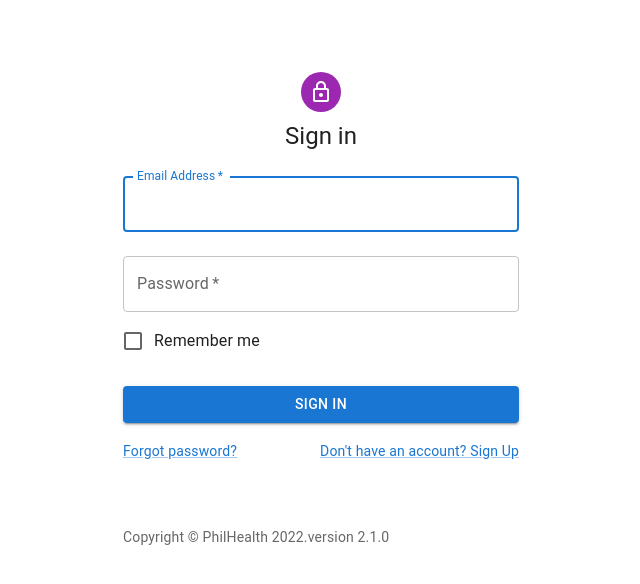
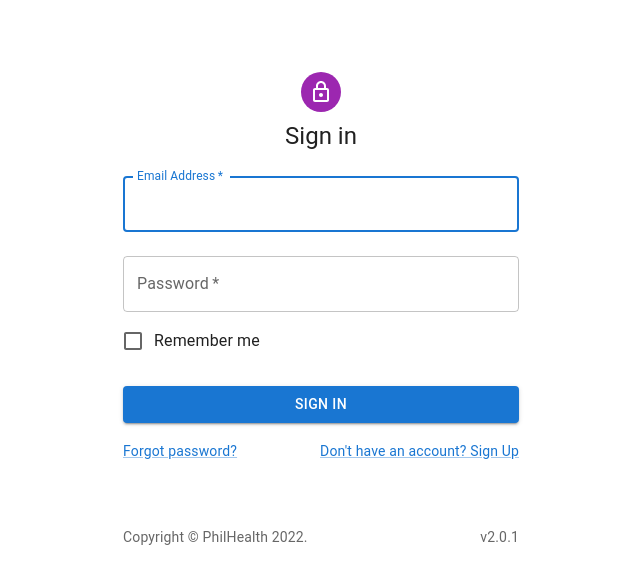
Before and after one commit to charlesCaballero/pwms-app, a Next.js app: page /auth/login in a window 1280 px wide. Shown: the top 584 px of the page, without its empty margins (319-959 px from the left). Built offline with nearby package versions, Linux system fonts and the light colour scheme.

Commit message:
Added app-version.json file

```diff
--- a/Gruntfile.js
+++ b/Gruntfile.js
@@ -10,7 +10,7 @@ module.exports = function (grunt) {
     },
     bump: {
       options: {
-        files: ["package.json"],
+        files: ["pages/app-version.json"],
         updateConfigs: [],
         commit: true,
         commitMessage: "Release v%VERSION%",
--- /dev/null
+++ b/pages/app-version.json
@@ -0,0 +1,4 @@
+{
+  "name": "pwms-v2-app",
+  "version": "2.0.1"
+}
--- a/pages/auth/login/index.tsx
+++ b/pages/auth/login/index.tsx
@@ -13,13 +13,16 @@ import Typography from "@mui/material/Typography";
 import Container from "@mui/material/Container";
 import { createTheme, ThemeProvider } from "@mui/material/styles";
 
+import AppVersion from "../../app-version.json";
+
 function Copyright(props: any) {
   return (
     <Box display={"flex"} flexDirection={"row"}>
       <Typography
         variant="body2"
         color="text.secondary"
-        align="center"
+        align="left"
+        flexGrow={1}
         {...props}
       >
         {"Copyright © PhilHealth "}
@@ -29,10 +32,10 @@ function Copyright(props: any) {
       <Typography
         variant="body2"
         color="text.secondary"
-        align="center"
+        align="right"
         {...props}
       >
-        {"version 2.1.0"}
+        v{AppVersion.version}
       </Typography>
     </Box>
   );
```
Also changed, not shown: 1 other file (tests, documents, lock files or other folders).
